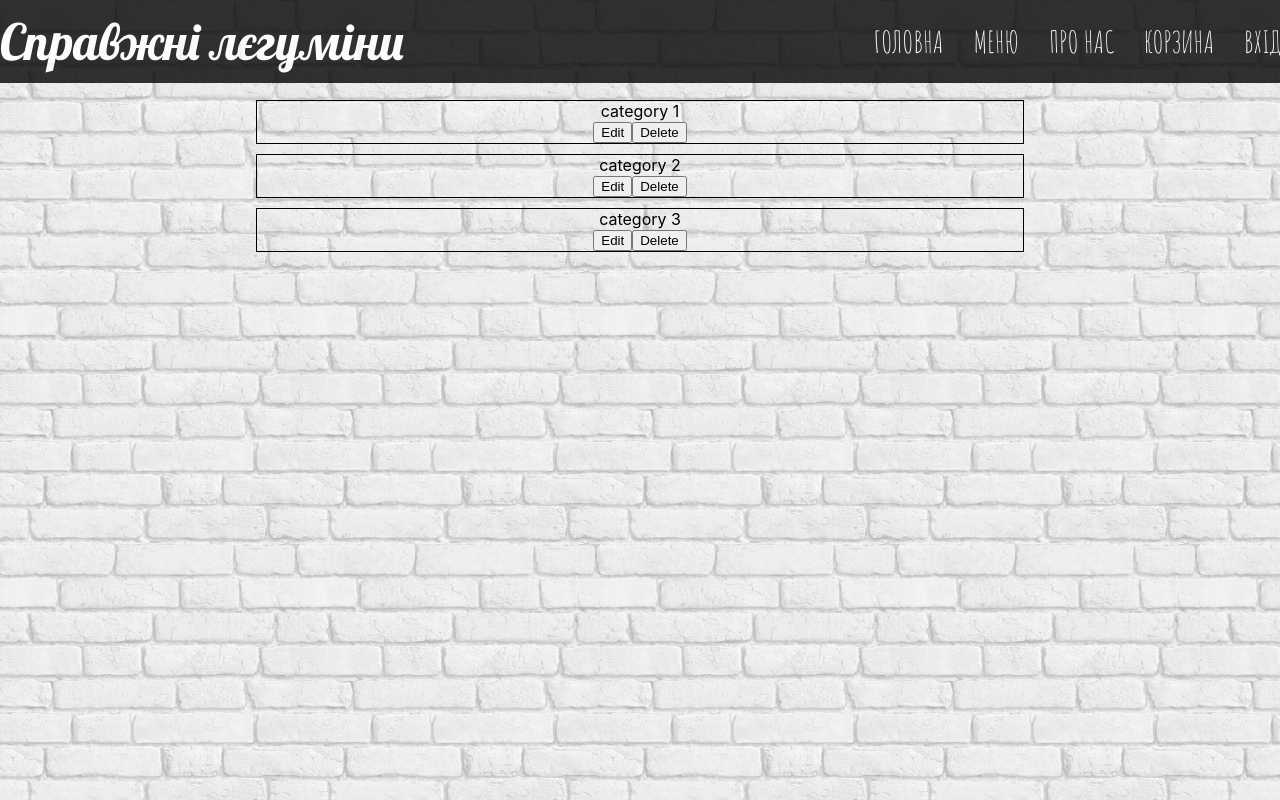
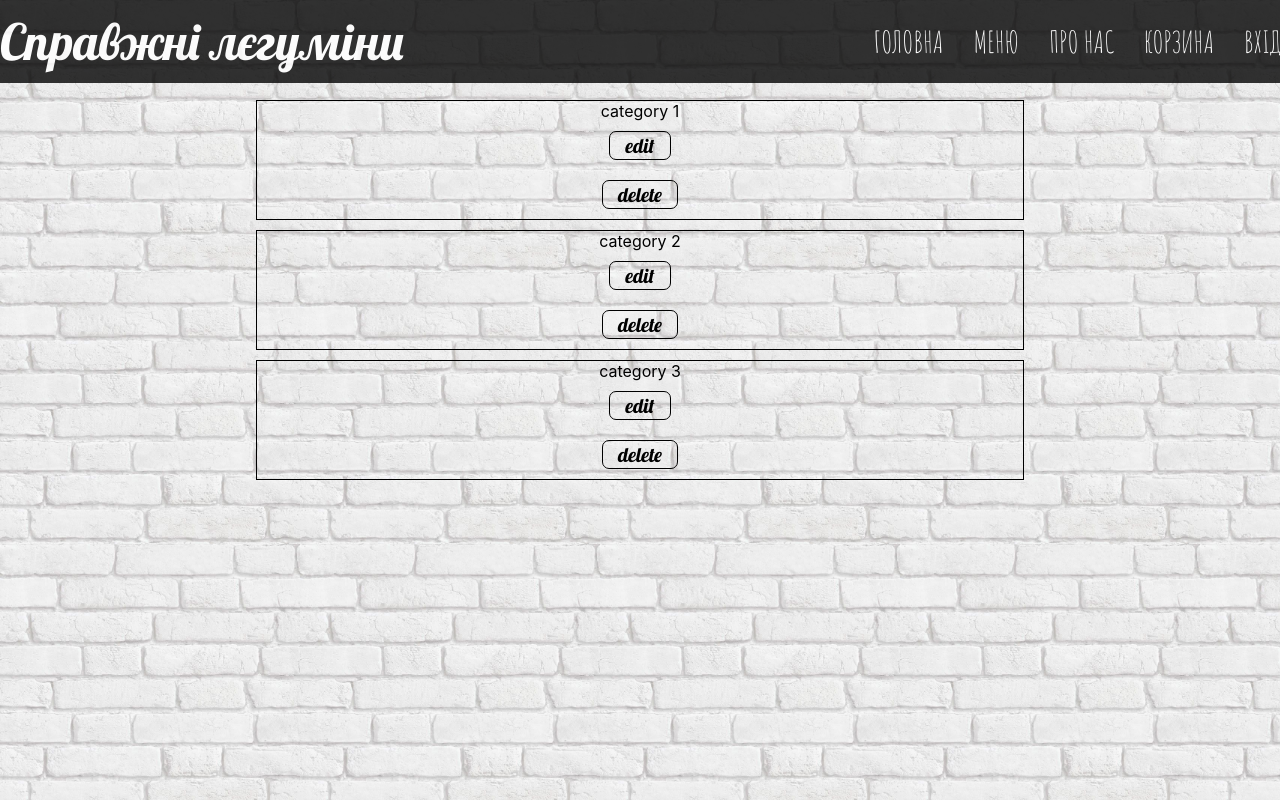
Before and after one commit to AHAPXICT/real-legumes, a React (Create React App) app in the folder client/: page /categories in a window 1280 px wide. Shown: the top 800 px of the page. Built offline with nearby package versions, Linux system fonts and the light colour scheme.

Commit message:
Added Button.

```diff
--- /dev/null
+++ b/client/src/Components/Button/Button.jsx
@@ -0,0 +1,33 @@
+import React from "react";
+import { useState } from "react";
+import PropTypes from "prop-types";
+
+import "./style.css";
+
+const Button = ({ text, mode, ...props }) => {
+    const [classNames, setClassNames] = useState("button");
+
+    return (
+        <button
+            className={classNames}
+            {...props}
+            onMouseOver={() =>
+                setClassNames(classNames + " " + `button__${mode}`)
+            }
+            onMouseLeave={() => setClassNames("button")}
+        >
+            {text}
+        </button>
+    );
+};
+
+Button.defaultProps = {
+    mode: "primary",
+};
+
+Button.propTypes = {
+    text: PropTypes.string.isRequired,
+    mode: PropTypes.oneOf(["primary", "secondary", "danger", "warning"]),
+};
+
+export default Button;
--- /dev/null
+++ b/client/src/Components/Button/style.css
@@ -0,0 +1,27 @@
+.button {
+    margin: 10px;
+    padding-left: 15px;
+    padding-right: 15px;
+    border: black solid 1px;
+    background: none;
+    border-radius: 7px;
+
+    font-family: "Lobster", cursive;
+    font-size: 20px;
+}
+
+.button__primary {
+    background-color: rgb(104, 104, 255);
+}
+
+.button__danger {
+    background-color: rgb(255, 73, 73);
+}
+
+.button__warning {
+    background-color: rgb(255, 182, 73);
+}
+
+.button__secondary {
+    background-color: rgb(153, 153, 153);
+}
--- a/client/src/Components/CategoryAdminPage/CategoryItem/CategoryItem.jsx
+++ b/client/src/Components/CategoryAdminPage/CategoryItem/CategoryItem.jsx
@@ -1,4 +1,5 @@
 import React from "react";
+import Button from "../../Button/Button";
 
 import s from "./style.module.css";
 
@@ -7,8 +8,9 @@ const CategoryItem = ({ name }) => {
         <div className={s.categoryItem}>
             {name}
             <br />
-            <button>Edit</button>
-            <button>Delete</button>
+            <Button text="edit" mode="warning" />
+            <br />
+            <Button text="delete" mode="danger" />
         </div>
     );
 };
```
